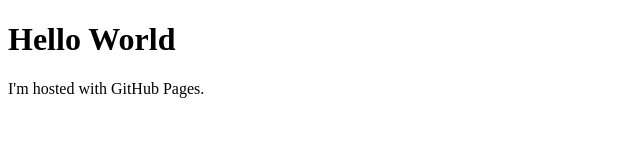
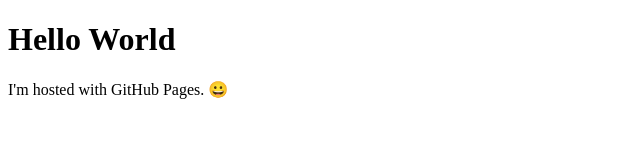
Before and after one commit to harwars/harwars, a plain HTML site: page index.html in a window 1280 px wide. Shown: the full height of the page, 0-640 px from the left. Drawn offline with Linux system fonts and the light colour scheme.

Commit message:
Update index.html

```diff
--- a/index.html
+++ b/index.html
@@ -2,6 +2,6 @@
 <html>
 <body>
 <h1>Hello World</h1>
-<p>I'm hosted with GitHub Pages.</p>
+<p>I'm hosted with GitHub Pages. 😀</p>
 </body>
 </html>
```
